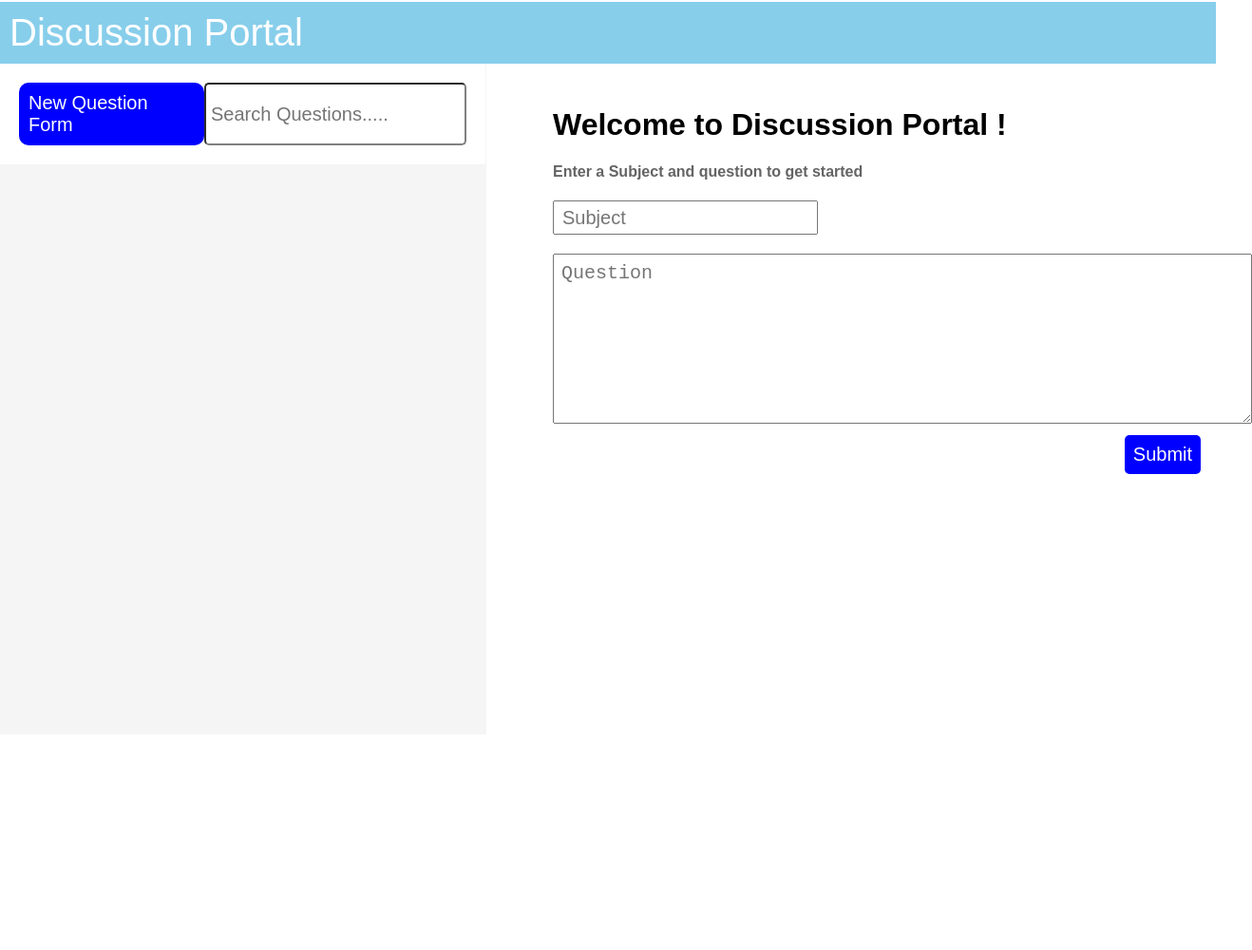
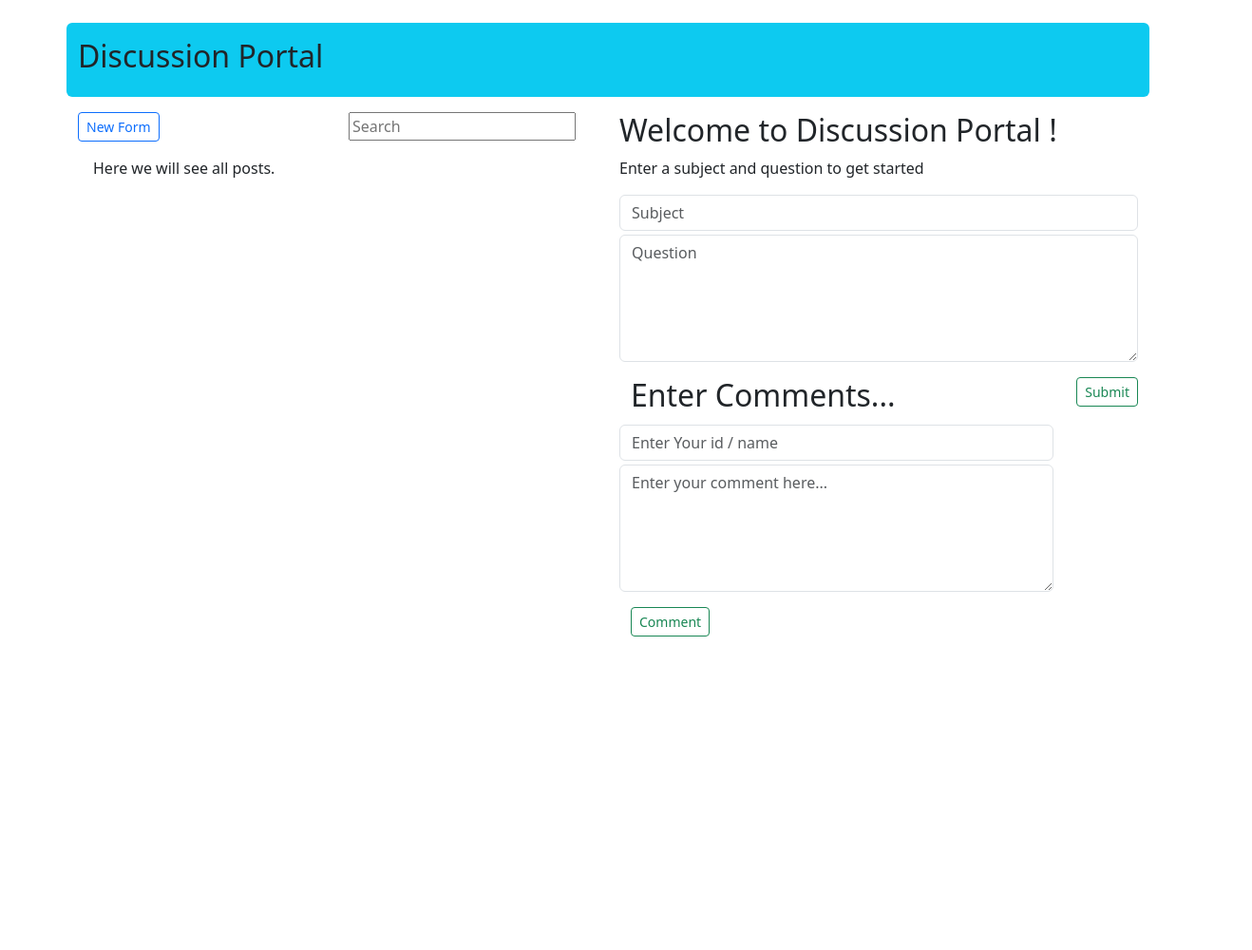
Before and after one commit to ashishgartan/Discussion-App, a plain HTML site: page index.html in a window 1280 px wide. Shown: the whole page at 95% size, 1318 px wide, since content can reach past the window. Before the commit the page ends 800 px from the top, so only its background shows below. Drawn offline with nearby package versions, Linux system fonts and the light colour scheme; a script that the page names is missing.

Commit message:
Update index.html

```diff
--- a/index.html
+++ b/index.html
@@ -1,47 +1,88 @@
-<!DOCTYPE html>
+<!doctype html>
+<html lang="en">
 
 <head>
-    <link rel="stylesheet" href="index.css" type="text/css">
+    <meta charset="utf-8">
+    <meta name="viewport" content="width=device-width, initial-scale=1">
+    <title>Discussion App</title>
+    <link href="https://cdn.jsdelivr.net/npm/bootstrap@5.3.2/dist/css/bootstrap.min.css" rel="stylesheet"
+        integrity="sha384-T3c6CoIi6uLrA9TneNEoa7RxnatzjcDSCmG1MXxSR1GAsXEV/Dwwykc2MPK8M2HN" crossorigin="anonymous">
+    <link rel="stylesheet" href="https://cdnjs.cloudflare.com/ajax/libs/font-awesome/6.5.1/css/all.min.css"
+        integrity="sha512-DTOQO9RWCH3ppGqcWaEA1BIZOC6xxalwEsw9c2QQeAIftl+Vegovlnee1c9QX4TctnWMn13TZye+giMm8e2LwA=="
+        crossorigin="anonymous" referrerpolicy="no-referrer" />
+    <style>
+        #displayscreen,
+        #commentbox {
+            height: 75vh;
+            overflow: scroll;
+        }
+
+        mark {
+            background: lightgray;
+        }
+    </style>
 </head>
 
 <body>
-    <div class="container">
-        <div class="heading">
-            <span> Discussion Portal </span>
+
+    <div class="container py-4">
+        <div class="row py-3 rounded bg-info">
+            <h2>Discussion Portal</h2>
         </div>
-        <div class="sub-container">
-            <div class="left">
-                <div class="question-form">
-                    <a href="#" id="QuestionFormBtn"> New Question Form</a>
-                    <input type="text" id="SearchQuestionBar" placeholder="Search Questions.....">
+        <div class="row py-3">
+            <div class="col-md-6">
+                <!-- making button and search form -->
+                <div class="row">
+                    <div class="col-md-6">
+                        <button class="btn btn-outline-primary btn-sm" id="newform">New Form</button>
+                    </div>
+                    <div class="col-md-6">
+                        <input id="searchbox" type="text" placeholder="Search" aria-label="Search">
+                    </div>
                 </div>
+                <!-- making display screen -->
+                <div id="displayscreen" class="my-3"><div class="mx-3">Here we will see all posts.</div></div>
 
-                <div class="question-list">
+            </div>
+            <div class="col-md-6">
+                <div>
+                    <div id="questionform">
+                        <h2>Welcome to Discussion Portal !</h2>
+                        <p>Enter a subject and question to get started</p>
+                        <input class="form-control my-1" type="text" placeholder="Subject" class="my-3" id="subject">
+                        <textarea class="form-control" cols="70" rows="5" placeholder="Question"
+                            id="question"></textarea>
+                        <div class="my-3">
+                            <button class="btn btn-outline-success btn-sm float-end" id="addpost">Submit</button>
+                        </div>
+                    </div>
 
-                </div>
-            </div>
-
-            <div class="right">
-                <h1> Welcome to Discussion Portal !</h1>
-                <h4 style="color: rgb(100, 100, 100);">Enter a Subject and question to get started </h4>
-
-                <div>
-                    <input type="text" placeholder="Subject" id="subjectBox">
-                </div>
-
-                <div>
-                    <textarea id="questionBox" rows="7" cols="62" placeholder="Question"></textarea>
-                </div>
-
-                <div>
-                    <input type="button" id="button" value="Submit">
+                    <div id="commentbox">
+                        <div class="container row">
+                            <h2>Enter Comments...</h2>
+                            <input class="form-control my-1" type="text" placeholder="Enter Your id / name" class="my-3"
+                                id="commenter">
+                            <textarea class="form-control" cols="70" rows="5" placeholder="Enter your comment here..."
+                                id="commentdata"></textarea>
+                            <div class="my-3">
+                                <button class="btn btn-outline-success btn-sm" id="commentbtn">Comment</button>
+                            </div>
+                        </div>
+                    </div>
                 </div>
             </div>
         </div>
+    </div>
+    <script src="https://cdn.jsdelivr.net/npm/bootstrap@5.3.2/dist/js/bootstrap.bundle.min.js"
+        integrity="sha384-C6RzsynM9kWDrMNeT87bh95OGNyZPhcTNXj1NW7RuBCsyN/o0jlpcV8Qyq46cDfL"
+        crossorigin="anonymous"></script>
+    <script src="index.js"></script>
 
-    </div>
-
-    <script src="index.js"> </script>
+    <!-- CDN of mark.js -->
+    <script src="https://cdnjs.cloudflare.com/ajax/libs/mark.js/8.11.1/mark.min.js"
+        integrity="sha512-5CYOlHXGh6QpOFA/TeTylKLWfB3ftPsde7AnmhuitiTX4K5SqCLBeKro6sPS8ilsz1Q4NRx3v8Ko2IBiszzdww=="
+        crossorigin="anonymous">
+        </script>
 </body>
 
 </html>
```
